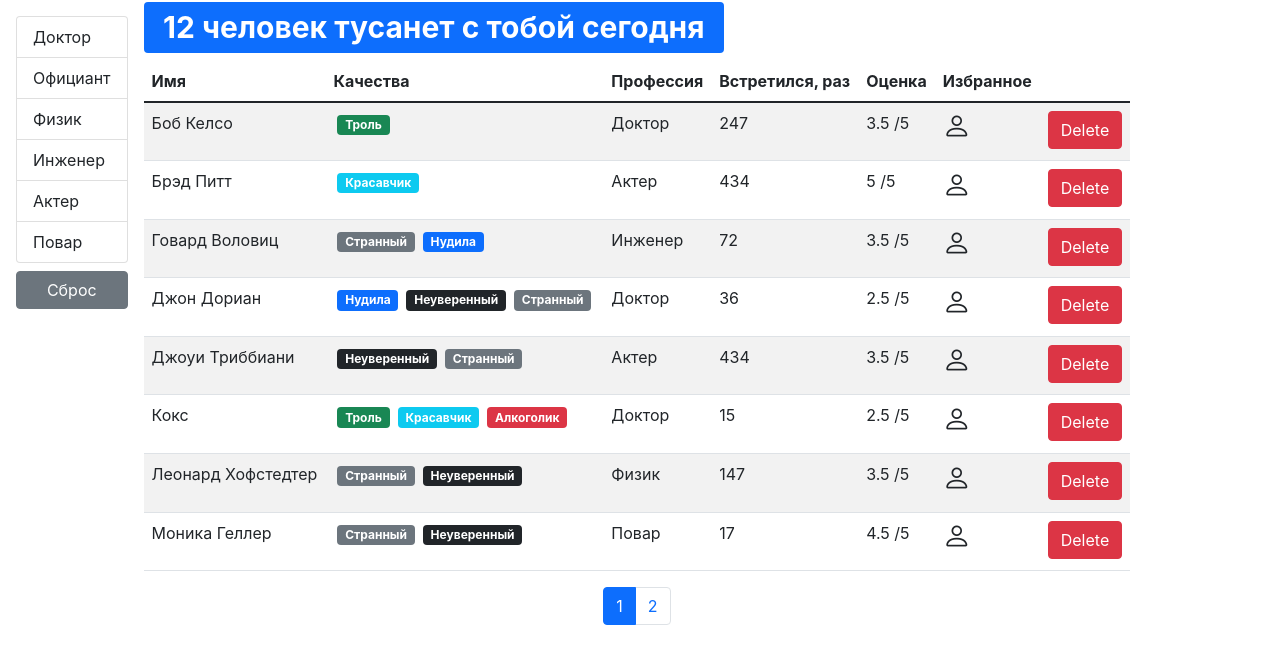
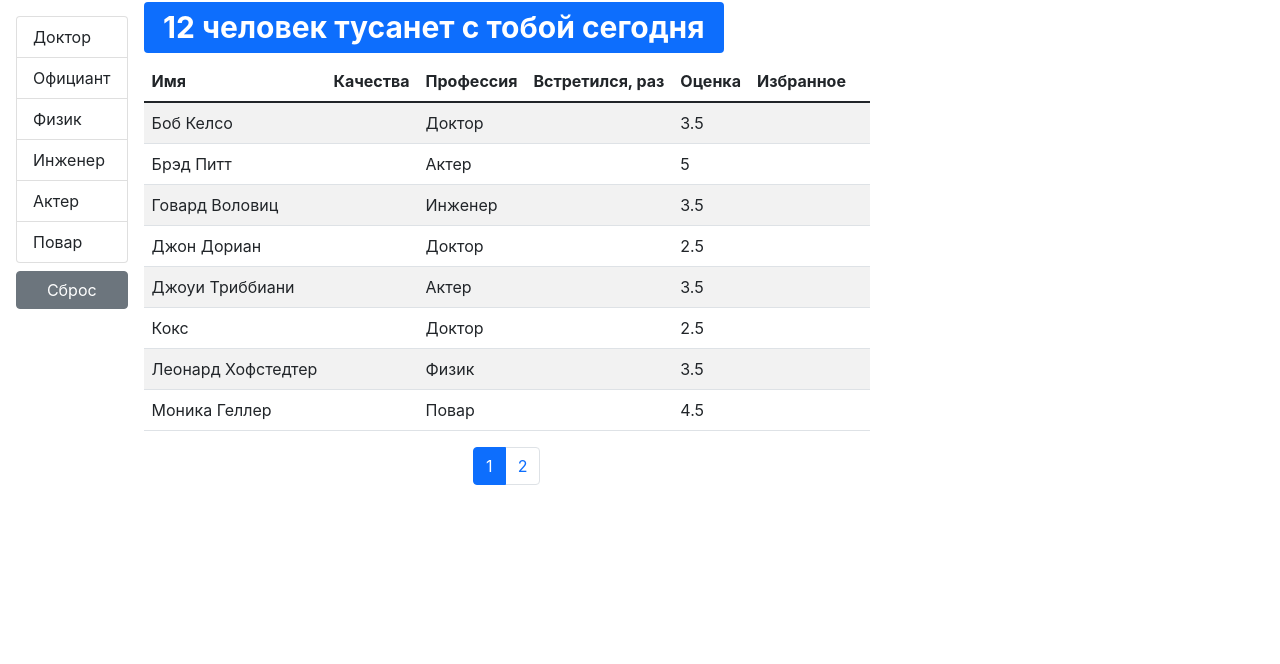
Before and after one commit to YuriyMtrofanov/Fast-company, a React (Create React App) app in the folder fast-company/: page / in a window 1280 px wide. Shown: the top 664 px of the page. Built offline with nearby package versions, Linux system fonts and the light colour scheme.

Commit message:
TableBody is extracted into separeteg component

```diff
--- a/fast-company/src/App.js
+++ b/fast-company/src/App.js
@@ -1,4 +1,5 @@
 import React, { useState, useEffect } from "react";
+import "bootstrap/dist/css/bootstrap.css";
 import { Users } from "./components/users.jsx";
 import api from "./api";
 
--- a/fast-company/src/components/user.jsx
+++ b/fast-company/src/components/user.jsx
@@ -1,7 +1,6 @@
 import React from "react";
 import { Qualitie } from "./qualitie";
 import { BookMark } from "./bookmark";
-import "bootstrap/dist/css/bootstrap.css";
 import PropTypes from "prop-types";
 
 export const User = ({
--- a/fast-company/src/components/usersTable.jsx
+++ b/fast-company/src/components/usersTable.jsx
@@ -1,13 +1,14 @@
 import React from "react";
 import PropTypes from "prop-types";
-import { User } from "./user";
+// import { User } from "./user";
 import { TableHeader } from "./tableHeader";
+import { TableBody } from "./tableBody";
 
 export const UsersTable = ({ users, onSort, selectedSort, ...rest }) => {
     const columns = {
         name: { iter: "name", name: "Имя" },
         qualities: { name: "Качества" },
-        ssion: { iter: "profession.name", name: "Профессия" },
+        profession: { iter: "profession.name", name: "Профессия" },
         comletedMeetings: { iter: "comletedMeetings", name: "Встретился, раз" },
         rate: { iter: "rate", name: "Оценка" },
         bookmark: { iter: "bookmark", name: "Избранное" },
@@ -16,7 +17,8 @@ export const UsersTable = ({ users, onSort, selectedSort, ...rest }) => {
     return (
         <table className="table table-striped">
             <TableHeader { ...{ onSort, selectedSort, columns }}/>
-            <tbody>
+            <TableBody { ...{ data: users, columns } }/>
+            {/* <tbody>
                 {users.map((user) => (
                     <User
                         key={user._id}
@@ -24,7 +26,7 @@ export const UsersTable = ({ users, onSort, selectedSort, ...rest }) => {
                         {...rest}
                     />
                 ))}
-            </tbody>
+            </tbody> */}
         </table>
     );
 };
```
Also changed, not shown: fast-company/src/components/tableBody.jsx (+5 -2 lines).
